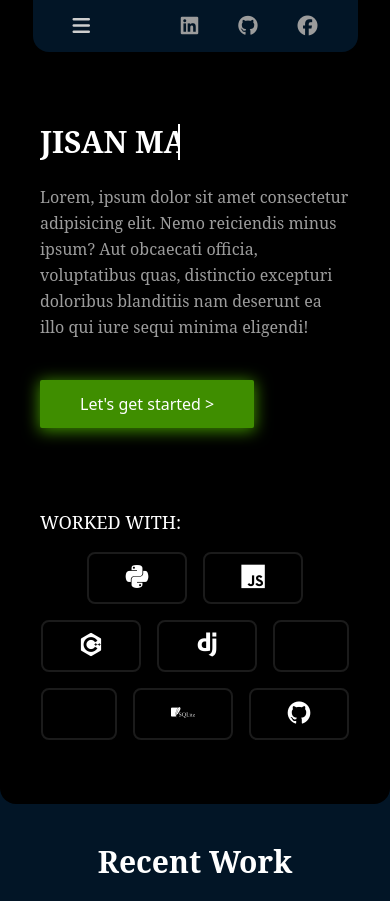
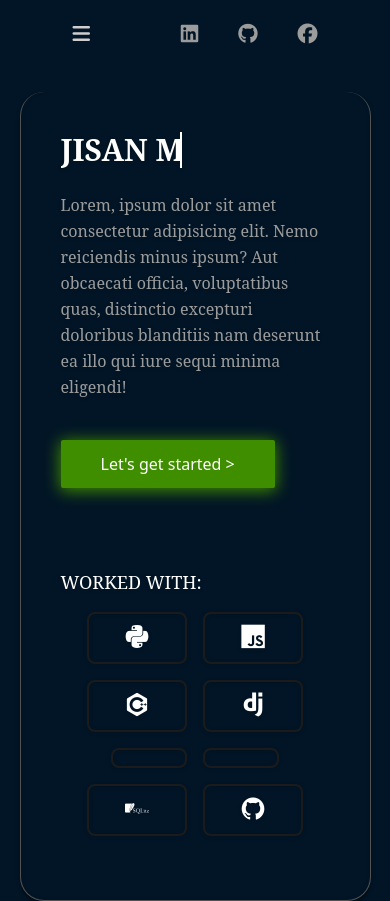
Before and after one commit to jisan-mahmud/portfolio-with-tailwind, a plain HTML site: page index.html in a window 390 px wide. Shown: the top 901 px of the page. Drawn offline with nearby package versions, Linux system fonts and the light colour scheme; some icons are missing.

Commit message:
add some css

```diff
--- a/css/style.css
+++ b/css/style.css
@@ -57,3 +57,10 @@ li, h1, h2, h3, p, span, b, a{
   animation: typing 10s steps(40, end) infinite, blink 1s step-end infinite;
   width: 45%;
 }
+
+.drop-shadow{
+  box-shadow:
+    0 4px 3px rgba(0, 0, 0, 0.235),
+    0 2px 2px rgba(0, 0, 0, 0.235);
+
+}
--- a/index.html
+++ b/index.html
@@ -13,8 +13,8 @@
     <title>Home</title>
 </head>
 <body>
-    <header class="bg-black rounded-b-2xl">
-        <nav class="bg-[#021526] w-10/12 m-auto flex sm:justify-around justify-between rounded-b-2xl pl-10 pr-10 sm:pl-0 sm:pr-0 pt-3 pb-3">
+    <header>
+        <nav class="w-10/12 m-auto flex sm:justify-around justify-between rounded-b-2xl pl-10 pr-10 sm:pl-0 sm:pr-0 pt-5 pb-3">
 
             <!-- nessesary link -->
             <div class="lg:hidden block">
@@ -48,8 +48,8 @@
         </nav>
 
         <!-- Hero section -->
-        <section class="text-white sm:mt-10 mt-8 pb-6">
-            <div class="lg:flex md:w-9/12 m-auto ">
+        <section class="w-[90%] drop-shadow m-auto border rounded-3xl border-neutral-600 border-t-0 text-white sm:mt-10 mt-8 pb-6">
+            <div class="lg:flex md:w-10/12 m-auto ">
                 <div class="lg:w-7/12 p-10 m-auto delay-[300ms] duration-[600ms] taos:[transform:translate3d(-200px,0,0)_scale(0.6)] taos:opacity-0" data-taos-offset="100">
                     <h1 class="w-fit typing-animation text-3xl font-bold mb-6">JISAN MAHMUD</h1>
                     <p class="text-[#9C9C9C] leading-relaxed">Lorem, ipsum dolor sit amet consectetur adipisicing elit. Nemo reiciendis minus ipsum? Aut obcaecati officia, voluptatibus quas, distinctio excepturi doloribus blanditiis nam deserunt ea illo qui iure sequi minima eligendi!</p>
@@ -59,35 +59,34 @@
                     <img class="rounded-full lg:w-[300px] m-auto" src="images/jisan.jpg" alt="">
                 </div>
             </div>
-            <div class="flex-row md:w-9/12 m-auto p-10">
+            <div class="flex-row md:w-10/12 m-auto p-10">
                 <h1 class="text-lg delay-[300ms] duration-[600ms] taos:translate-x-[-100%] taos:invisible" data-taos-offset="100">WORKED WITH: </h1>
                 <ul class="flex flex-wrap text-2xl sm:text-3xl md:text-4xl justify-center sm:justify-start gap-4 mt-4 delay-[300ms] duration-[600ms] taos:translate-x-[100%] taos:invisible" data-taos-offset="100">
-                    <li class="border-2 rounded-lg border-[#1B1B1B] pt-2 pb-2 pl-9 pr-9">
+                    <li class="hover:text-[#ffd845] hover:animate-bounce hover:bg-[#f5f5dc] border-2 rounded-lg border-[#1B1B1B] pt-2 pb-2 pl-9 pr-9">
                       <i class="devicon-python-plain"></i>
                     </li>
-                    <li class="border-2 rounded-lg border-[#1B1B1B] pt-2 pb-2 pl-9 pr-9">
+                    <li class="hover:text-[#ffd845] hover:bg-[#f5f5dc] hover:animate-bounce border-2 rounded-lg border-[#1B1B1B] pt-2 pb-2 pl-9 pr-9">
                       <i class="devicon-javascript-plain"></i>
                     </li>
-                    <li class="border-2 rounded-lg border-[#1B1B1B] pt-2 pb-2 pl-9 pr-9">
+                    <li class="hover:text-[#004482] hover:bg-[#f5f5dc] hover:animate-bounce border-2 rounded-lg border-[#1B1B1B] pt-2 pb-2 pl-9 pr-9">
                       <i class="devicon-cplusplus-plain"></i>
                     </li>
-                    <li class="border-2 rounded-lg border-[#1B1B1B] pt-2 pb-2 pl-9 pr-9">
+                    <li class="hover:text-[#092e20] hover:bg-[#f5f5dc] hover:animate-bounce border-2 rounded-lg border-[#1B1B1B] pt-2 pb-2 pl-9 pr-9">
                       <i class="devicon-django-plain"></i>
                     </li>
-                    <li class="border-2 rounded-lg border-[#1B1B1B] pt-2 pb-2 pl-9 pr-9">
+                    <li class="hover:text-[#a30000] hover:bg-[#f5f5dc] hover:animate-bounce border-2 rounded-lg border-[#1B1B1B] pt-2 pb-2 pl-9 pr-9">
                       <i class="devicon-djangorest-plain"></i>
                     </li>
-                    <li class="border-2 rounded-lg border-[#1B1B1B] pt-2 pb-2 pl-9 pr-9">
+                    <li class="hover:text-[#00618a] hover:bg-[#f5f5dc] hover:animate-bounce border-2 rounded-lg border-[#1B1B1B] pt-2 pb-2 pl-9 pr-9">
                       <i class="devicon-mysql-original"></i>
                     </li>
-                    <li class="border-2 rounded-lg border-[#1B1B1B] pt-2 pb-2 pl-9 pr-9">
+                    <li class="hover:text-[#0f80cc] hover:bg-[#f5f5dc] hover:animate-bounce border-2 rounded-lg border-[#1B1B1B] pt-2 pb-2 pl-9 pr-9">
                       <i class="devicon-sqlite-plain-wordmark"></i>
                     </li>
-                    <li class="border-2 rounded-lg border-[#1B1B1B] pt-2 pb-2 pl-9 pr-9">
+                    <li class="hover:text-[#181616] hover:bg-[#f5f5dc] hover:animate-bounce border-2 rounded-lg border-[#1B1B1B] pt-2 pb-2 pl-9 pr-9">
                       <i class="devicon-github-original"></i>
                     </li>
-                  </ul>
-
+                </ul>
             </div>
         </section>
     </header>
@@ -141,7 +140,7 @@
         <!-- end recent work section -->
 
         <!-- github profie -->
-         <div class="flex md:gap-6 lg:gap-8 gap-3 bg-[#241f3775] md:p-14 p-6 rounded-lg justify-center duration-[600ms] taos:[transform:perspective(2500px)_rotateX(100deg)] taos:invisible taos:[backface-visibility:hidden]" data-taos-offset="200">
+         <div class="flex md:gap-6 lg:gap-8 gap-3 bg-[#241f3775] md:p-14 p-6 rounded-lg justify-center duration-[600ms] taos:[transform:perspective(2500px)_rotateX(100deg)] taos:invisible taos:[backface-visibility:hidden]" data-taos-offset="100">
 
             <!-- left side content -->
             <div class="w-2/12 hidden sm:block">
```
